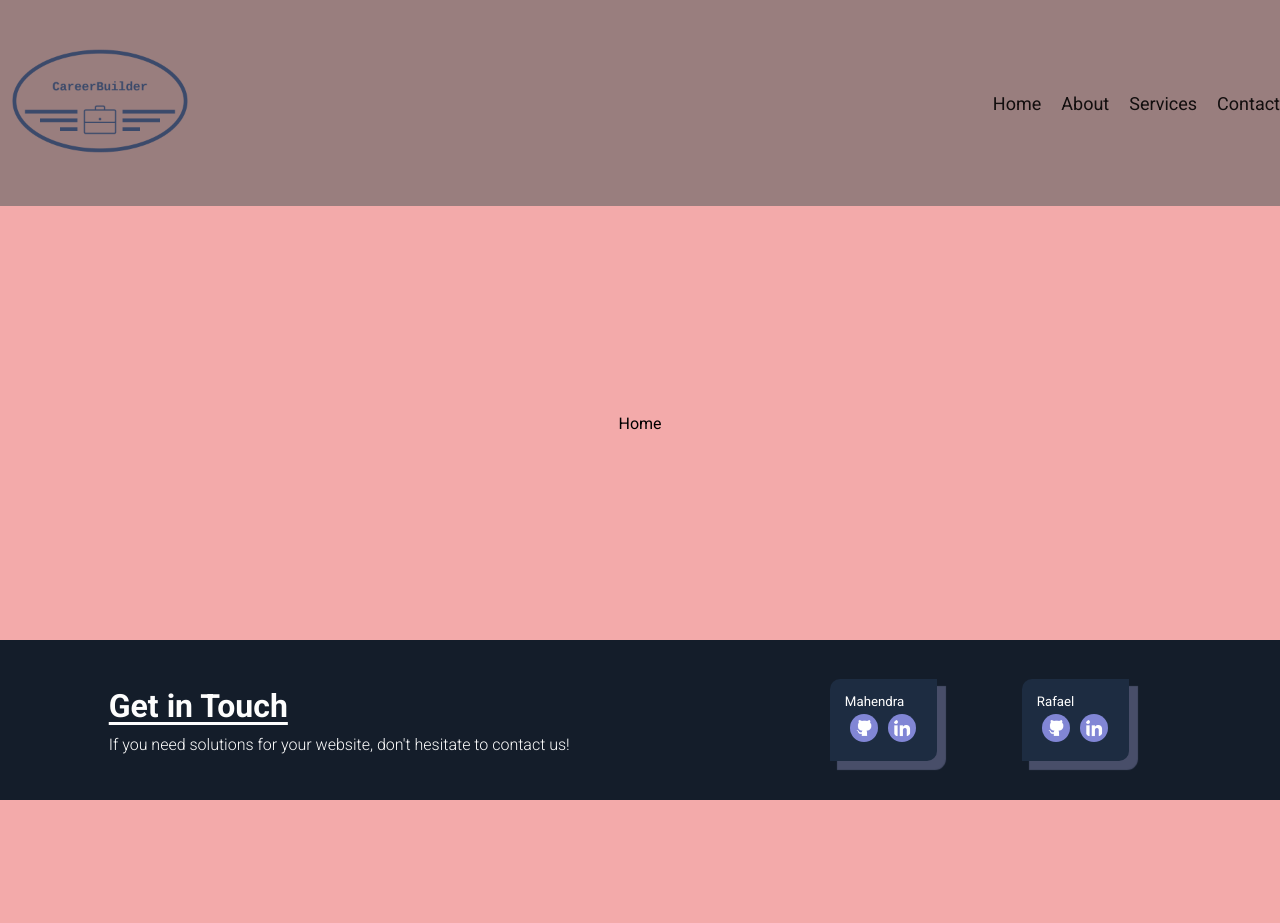
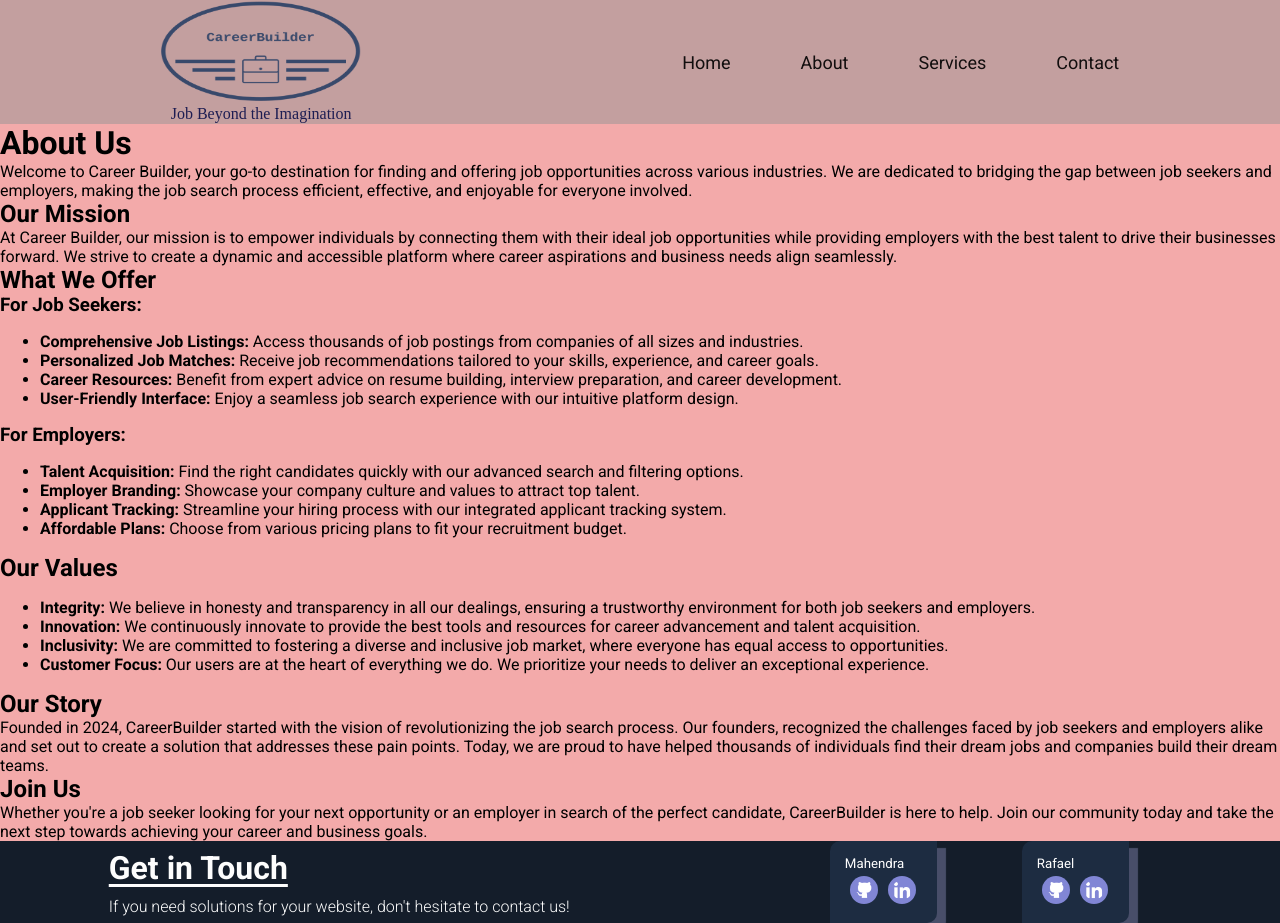
Before and after one commit to mahendrabalal/job-search-website, a React (Vite) app: page /about in a window 1280 px wide. Before the commit the page ends 800 px from the top, so only its background shows below. Built offline with nearby package versions, Linux system fonts and the light colour scheme.

Commit message:
2nd-commit

```diff
--- a/package.json
+++ b/package.json
@@ -12,7 +12,7 @@
   "dependencies": {
     "react": "^18.2.0",
     "react-dom": "^18.2.0",
-    "react-router-dom": "^6.11.2",
+    "react-router-dom": "^6.23.1",
     "uuid": "^9.0.1"
   },
   "devDependencies": {
--- a/src/App.jsx
+++ b/src/App.jsx
@@ -1,15 +1,26 @@
+import React from "react";
+import { BrowserRouter as Router, Route, Routes } from 'react-router-dom';
 import Home from "./pages/Home"
 import Navbar from "./components/Navbar"
 import Footer from "./components/Footer"
+import About from "./pages/About"
 import "./App.css"
+import Contact from "./pages/Contact";
 
 function App() {
 
   return (
       <div className='root'>
-        <Navbar />
-        <Home />
-        <Footer />
+      <Navbar />
+
+<Routes>
+
+       <Route path="/about" element= {<About />}/>
+        <Route path="/" element={<Home />}/>
+        <Route path="/contact" element={<Contact />} />
+</Routes>
+
+<Footer />
       </div>
   );
 }
--- a/src/components/Navbar.css
+++ b/src/components/Navbar.css
@@ -1,21 +1,30 @@
 .navbar {
     display: flex;
-    justify-content:space-between;
+    justify-content: space-around;
     align-items: center;
     padding: 1px;
-    background-color: #997e7e;
+    background-color:rgb(195, 159, 159);
     width: 100%;
+}
+.logo {
+    padding: 0px;
 }
 
 .logo img {
     width: 200px;
-    height: 200px;
+    height: 100px;
+    padding: 0px;
 }
-
+.logo-text {
+    color: rgb(29, 29, 82);
+    padding-left: 10px;
+    font-family: cursive;
+    padding-top: 0px;
+}
 .nav-links {
     display: flex;
     justify-content: space-between;
-    gap: 20px;
+    gap: 70px;
 }
 
 .nav-links a {
--- a/src/components/Navbar.jsx
+++ b/src/components/Navbar.jsx
@@ -1,17 +1,19 @@
 import "./Navbar.css";
 import Logo from "../assets/Logo.png";
+import { Link } from "react-router-dom";
 
 function Navbar() {
     return (
         <div className="navbar">
             <div className="logo">
                 <img src={Logo} alt="Logo" width="200px" height="200px" />
+                <p className="logo-text">Job Beyond the Imagination</p>
             </div>
             <div className="nav-links">
-                <a href="#home">Home</a>
-                <a href="#about">About</a>
-                <a href="#services">Services</a>
-                <a href="#contact">Contact</a>
+            <Link to="/">Home</Link>
+                <Link to="/about">About</Link>
+                <Link to="/services">Services</Link>
+                <Link to="/contact">Contact</Link>
             </div>
         </div>
     );
--- /dev/null
+++ b/src/pages/About.jsx
@@ -0,0 +1,52 @@
+import React from "react";
+import { Link } from "react-router-dom";
+
+function About() {
+
+return (
+<div>
+      <h1>About Us</h1>
+      <p>Welcome to Career Builder, your go-to destination for finding and offering job opportunities across various industries. We are dedicated to bridging the gap between job seekers and employers, making the job search process efficient, effective, and enjoyable for everyone involved.</p>
+
+      <h2>Our Mission</h2>
+      <p>At Career Builder, our mission is to empower individuals by connecting them with their ideal job opportunities while providing employers with the best talent to drive their businesses forward. We strive to create a dynamic and accessible platform where career aspirations and business needs align seamlessly.</p>
+
+      <h2>What We Offer</h2>
+
+      <h3>For Job Seekers:</h3>
+      <ul>
+        <li><strong>Comprehensive Job Listings:</strong> Access thousands of job postings from companies of all sizes and industries.</li>
+        <li><strong>Personalized Job Matches:</strong> Receive job recommendations tailored to your skills, experience, and career goals.</li>
+        <li><strong>Career Resources:</strong> Benefit from expert advice on resume building, interview preparation, and career development.</li>
+        <li><strong>User-Friendly Interface:</strong> Enjoy a seamless job search experience with our intuitive platform design.</li>
+      </ul>
+
+      <h3>For Employers:</h3>
+      <ul>
+        <li><strong>Talent Acquisition:</strong> Find the right candidates quickly with our advanced search and filtering options.</li>
+        <li><strong>Employer Branding:</strong> Showcase your company culture and values to attract top talent.</li>
+        <li><strong>Applicant Tracking:</strong> Streamline your hiring process with our integrated applicant tracking system.</li>
+        <li><strong>Affordable Plans:</strong> Choose from various pricing plans to fit your recruitment budget.</li>
+      </ul>
+
+      <h2>Our Values</h2>
+      <ul>
+        <li><strong>Integrity:</strong> We believe in honesty and transparency in all our dealings, ensuring a trustworthy environment for both job seekers and employers.</li>
+        <li><strong>Innovation:</strong> We continuously innovate to provide the best tools and resources for career advancement and talent acquisition.</li>
+        <li><strong>Inclusivity:</strong> We are committed to fostering a diverse and inclusive job market, where everyone has equal access to opportunities.</li>
+        <li><strong>Customer Focus:</strong> Our users are at the heart of everything we do. We prioritize your needs to deliver an exceptional experience.</li>
+      </ul>
+
+      <h2>Our Story</h2>
+      <p>Founded in 2024, CareerBuilder started with the vision of revolutionizing the job search process. Our founders, recognized the challenges faced by job seekers and employers alike and set out to create a solution that addresses these pain points. Today, we are proud to have helped thousands of individuals find their dream jobs and companies build their dream teams.</p>
+
+      <h2>Join Us</h2>
+      <p>Whether you're a job seeker looking for your next opportunity or an employer in search of the perfect candidate, CareerBuilder is here to help. Join our community today and take the next step towards achieving your career and business goals.</p>
+    </div>
+  );
+}
+
+
+
+
+export default About;
--- /dev/null
+++ b/src/pages/Contact.jsx
@@ -0,0 +1,16 @@
+import React from "react";
+import { Link } from "react-router-dom";
+
+function Contact() {
+
+
+    return (
+       <div>
+       <h2>Please Contact Us:</h2>
+       <p>Mahendera balal & Rafael</p>
+       </div>
+      );
+    }
+
+
+export default Contact;
```
Also changed, not shown: src/assets/Logo.png, src/pages/Services.jsx (added), 1 other file (tests, documents, lock files or other folders).
